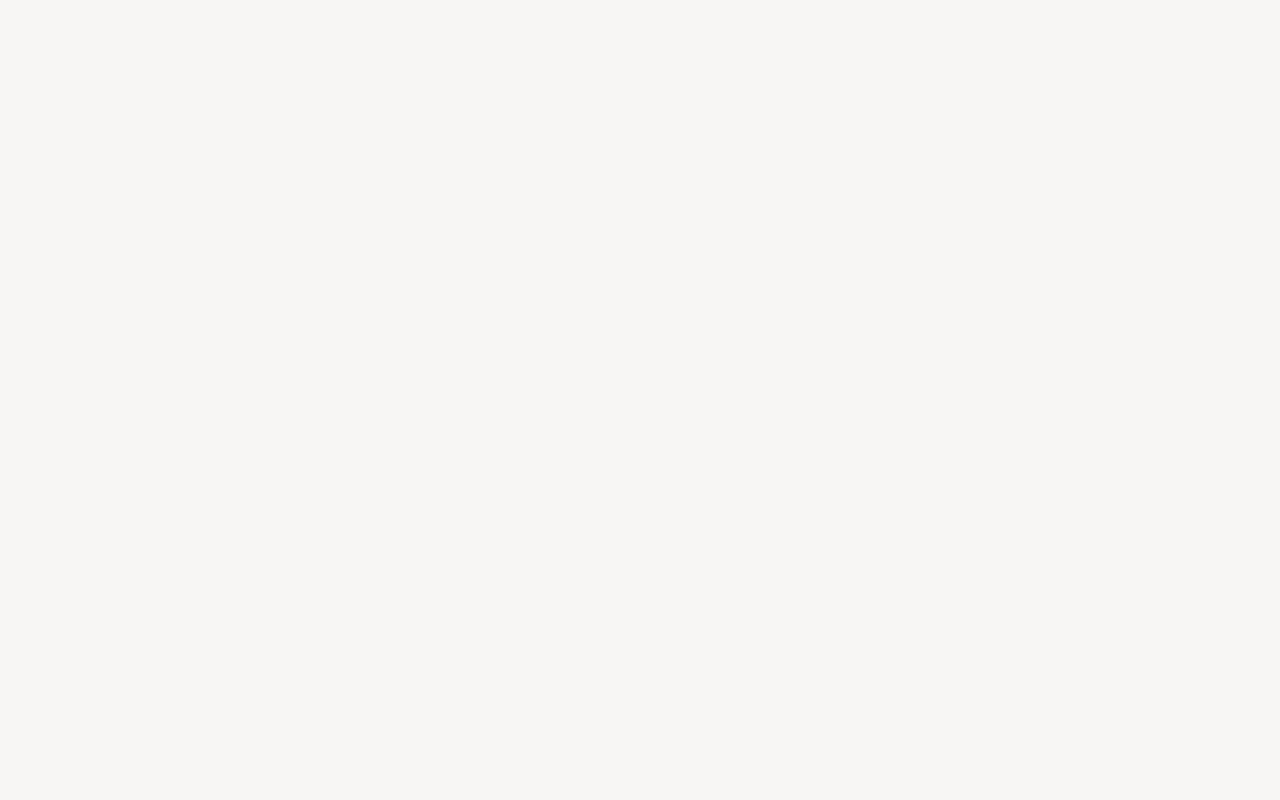
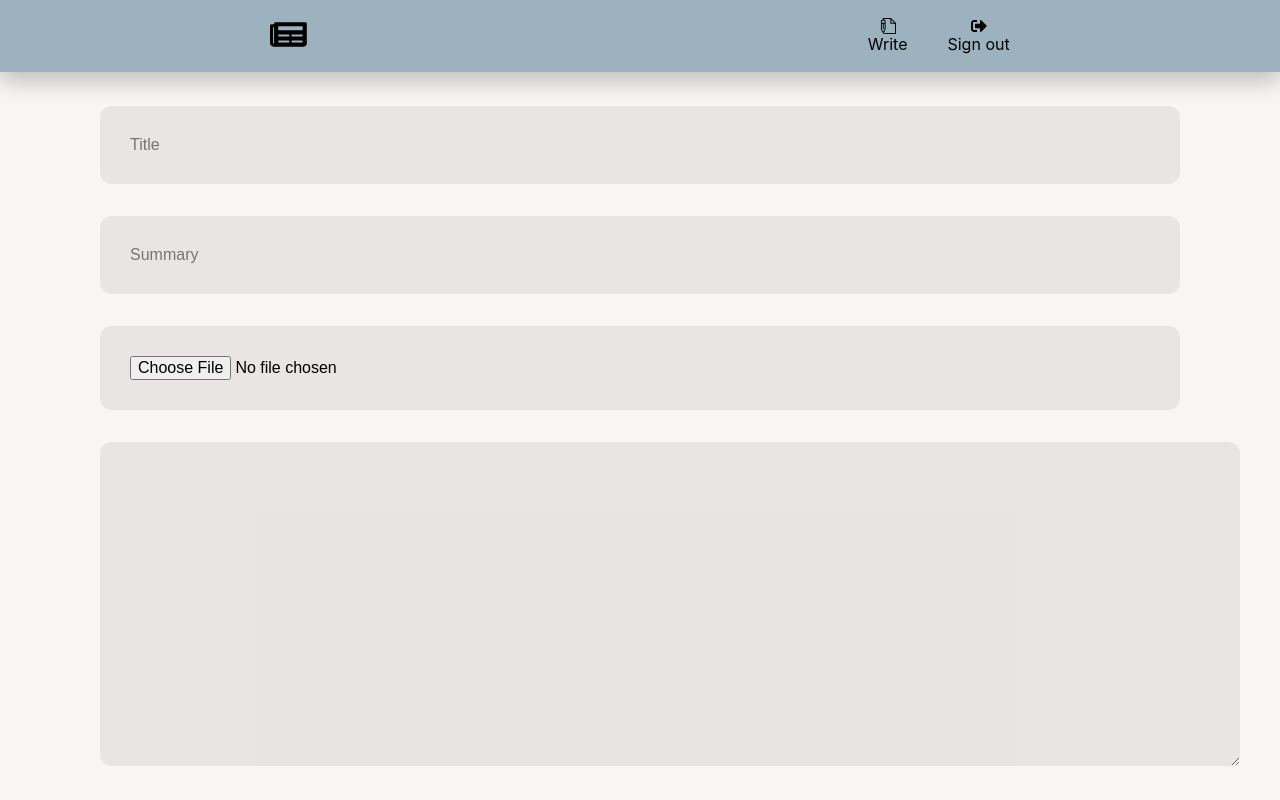
Before and after one commit to roshanwaa/Blog-Web-App, a React (Vite) app in the folder frontend/: page /create in a window 1280 px wide. Before the commit this address had no page. Built offline with nearby package versions, Linux system fonts and the light colour scheme; no server answers; the HTML template or start-up script is replaced by a standard one.

Commit message:
style write page

```diff
--- a/frontend/src/App.jsx
+++ b/frontend/src/App.jsx
@@ -5,6 +5,7 @@ import { Layout } from './Components/Layout';
 import { IndexPage } from './Pages/IndexPage';
 import { Register } from './Pages/Register';
 import { USerContextProvider } from './Pages/UserContext';
+import { CreatePost } from './Pages/CreatePost';
 
 function App() {
   return (
@@ -14,6 +15,7 @@ function App() {
           <Route index element={<IndexPage />} />
           <Route path={'/login'} element={<Login />} />
           <Route path={'/register'} element={<Register />} />
+          <Route path={'/create'} element={<CreatePost />} />
         </Route>
       </Routes>
     </USerContextProvider>
--- /dev/null
+++ b/frontend/src/Pages/CreatePost.jsx
@@ -0,0 +1,28 @@
+import React from 'react';
+import classes from '../assets/CSS/createPost.module.css';
+
+export const CreatePost = () => {
+  return (
+    <div className="main_container">
+      <form action="">
+        <input
+          type="title"
+          name="title"
+          id="postTitle"
+          placeholder="Title"
+          className={`${classes.styledInput} ${classes.wide}`}
+          required
+        />
+        <input
+          type="summary"
+          name="summary"
+          id="postSummary"
+          placeholder="Summary"
+          className={`${classes.styledInput} ${classes.wide}`}
+        />
+        <input type="file" className={`${classes.file}`} />
+        <textarea name="Blog" id="blog" cols="30" rows="10"></textarea>
+      </form>
+    </div>
+  );
+};
--- /dev/null
+++ b/frontend/src/assets/CSS/createPost.module.css
@@ -0,0 +1,96 @@
+/* ///// inputs /////*/
+
+input:focus,
+textarea:focus,
+input:valid ~ input::placeholder,
+textarea:valid {
+  font-size: 1.1rem;
+  color: #5f5d5d;
+  -webkit-transition: all 0.225s ease;
+  transition: all 0.225s ease;
+}
+.styledInput,
+textarea,
+.file {
+  width: 100%;
+  margin: 1rem 0;
+  border-radius: 12px;
+  padding: 30px;
+  border: 0;
+  font-size: 1rem;
+  background-color: #d4d0d079;
+  color: #000000;
+}
+
+@media screen and (min-width: 768px) {
+  .styledInput,
+  textarea,
+  .file {
+    width: -webkit-fill-available;
+  }
+}
+
+/* .styledInput label {
+  color: #e22e2e;
+  padding: 1.3rem 30px 1rem 30px;
+  position: absolute;
+  top: 10px;
+  left: 0;
+  -webkit-transition: all 0.25s ease;
+  transition: all 0.25s ease;
+  pointer-events: none;
+} */
+
+input:focus,
+textarea:focus {
+  outline: 0;
+}
+
+input:focus ~ span,
+textarea:focus ~ span {
+  width: 100%;
+  -webkit-transition: all 0.075s ease;
+  transition: all 0.075s ease;
+}
+
+textarea {
+  width: 100%;
+  min-height: 15em;
+}
+
+.submit-btn {
+  float: right;
+  padding: 7px 35px;
+  border-radius: 60px;
+  display: inline-block;
+  background-color: #4b8cfb;
+  color: white;
+  font-size: 18px;
+  cursor: pointer;
+  box-shadow: 0 2px 5px 0 rgba(0, 0, 0, 0.06), 0 2px 10px 0 rgba(0, 0, 0, 0.07);
+  -webkit-transition: all 300ms ease;
+  transition: all 300ms ease;
+}
+
+.submit-btn:hover {
+  transform: translateY(1px);
+  box-shadow: 0 1px 1px 0 rgba(0, 0, 0, 0.1), 0 1px 1px 0 rgba(0, 0, 0, 0.09);
+}
+
+@media (max-width: 768px) {
+  .submit-btn {
+    width: 100%;
+    float: none;
+    text-align: center;
+  }
+}
+
+input[type='checkbox'] + label {
+  color: #ccc;
+  font-style: italic;
+}
+
+input[type='checkbox']:checked + label {
+  color: #f00;
+  font-style: normal;
+}
```
Also changed, not shown: 1 other file (tests, documents, lock files or other folders).
